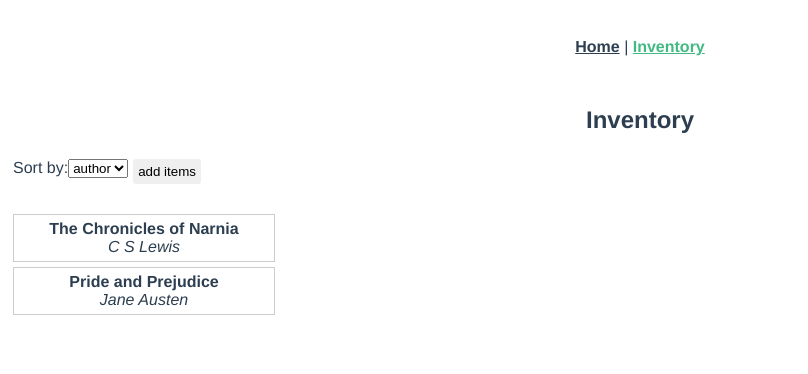
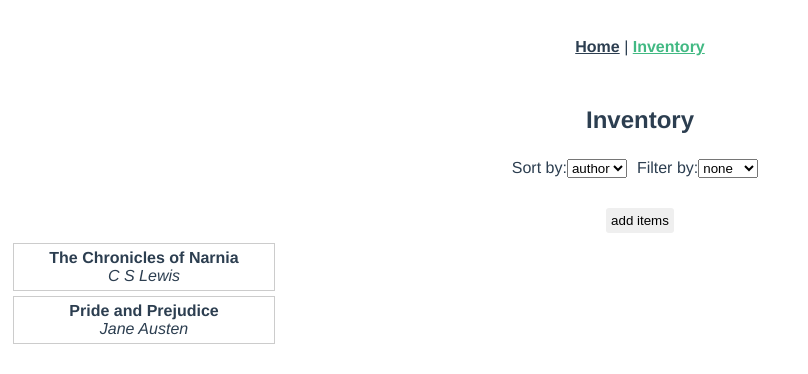
Before and after one commit to Mabetvz/catalogue-demo, a Vue app: page /inventory in a window 1280 px wide. Shown: the top 374 px of the page, without its empty margins (0-808 px from the left). Built offline with nearby package versions, Linux system fonts and the light colour scheme.

Commit message:
can filter items

```diff
--- a/src/components/catalogue-item.vue
+++ b/src/components/catalogue-item.vue
@@ -1,5 +1,5 @@
 <template>
-    <div v-if="item || addNew" class="catalogue-item">
+    <div v-if="(item && matchesSearch) || addNew" class="catalogue-item">
         <div v-if="isEditing || addNew">
             <div>
                 <span>Title</span>
@@ -48,6 +48,8 @@ export default {
     props: {
         item: Object,
         addNew: Boolean,
+        filterProp: String,
+        searchCrit: String,
     },
     data () {
         return {
@@ -55,6 +57,11 @@ export default {
             newAuthor: '',
             isEditing: false,
             showConfirm: false,
+        }
+    },
+    computed: {
+        matchesSearch() {
+            return this.filterProp === 'none' || this.item[this.filterProp].toLowerCase().includes(this.searchCrit.toLowerCase())
         }
     },
     methods: {
@@ -87,7 +94,7 @@ export default {
                 this.newAuthor = this.item.author
                 this.isEditing = !this.isEditing
             }
-        }
+        },
     }
 }
 </script>
--- a/src/views/inventory-screen.vue
+++ b/src/views/inventory-screen.vue
@@ -9,11 +9,20 @@
                     <option>title</option>
                 </select>
             </div>
-            <button v-if="!showCreate" @click="showCreate = !showCreate">add items</button>
+            <div>
+                <span>Filter by:</span>
+                <select v-model="filterBy">
+                    <option>none</option>
+                    <option>author</option>
+                    <option>title</option>
+                </select>
+                <input v-if="filterBy !== 'none'" v-model="search" placeholder="search" />
+            </div>
         </div>
         <div class="inventory-wrapper">
+            <button v-if="!showCreate" @click="showCreate = !showCreate">add items</button>
             <catalogue-item v-if="showCreate" :addNew="true" @cancel-add="showCreate = false"></catalogue-item>
-            <catalogue-item v-for="item in items" :key="item.id" :item="item" />
+            <catalogue-item v-for="item in items" :key="item.id" :item="item" :filterProp="filterBy" :searchCrit="search" />
         </div>
     </div>
 </template>
@@ -30,6 +39,8 @@ export default {
             items: [],
             showCreate: false,
             sortBy: 'author',
+            filterBy: 'none',
+            search: '',
         }
     },
     methods: {
@@ -37,7 +48,7 @@ export default {
             this.items.sort((a, b) => {
                 return a[this.sortBy] > b[this.sortBy] ? 1 : -1
             })
-        }
+        },
     },
     mounted() {
         this.items = CatalogueService.items
@@ -47,7 +58,7 @@ export default {
     watch: {
         sortBy() {
             this.sortItems()
-        }
+        },
     }
 }
 </script>
@@ -55,10 +66,15 @@ export default {
 <style>
 .inventory-screen .list-tools {
     display: flex;
+    justify-content: center;
+    align-items: center;
     padding: 5px;
     margin-bottom: 20px;
 }
-.inventory-screen .list-tools button {
-    margin-top: 0;
+.inventory-screen .list-tools > div {
+    margin-right: 10px;
+}
+.inventory-screen .list-tools input {
+    margin-left: 5px;
 }
 </style>
```
